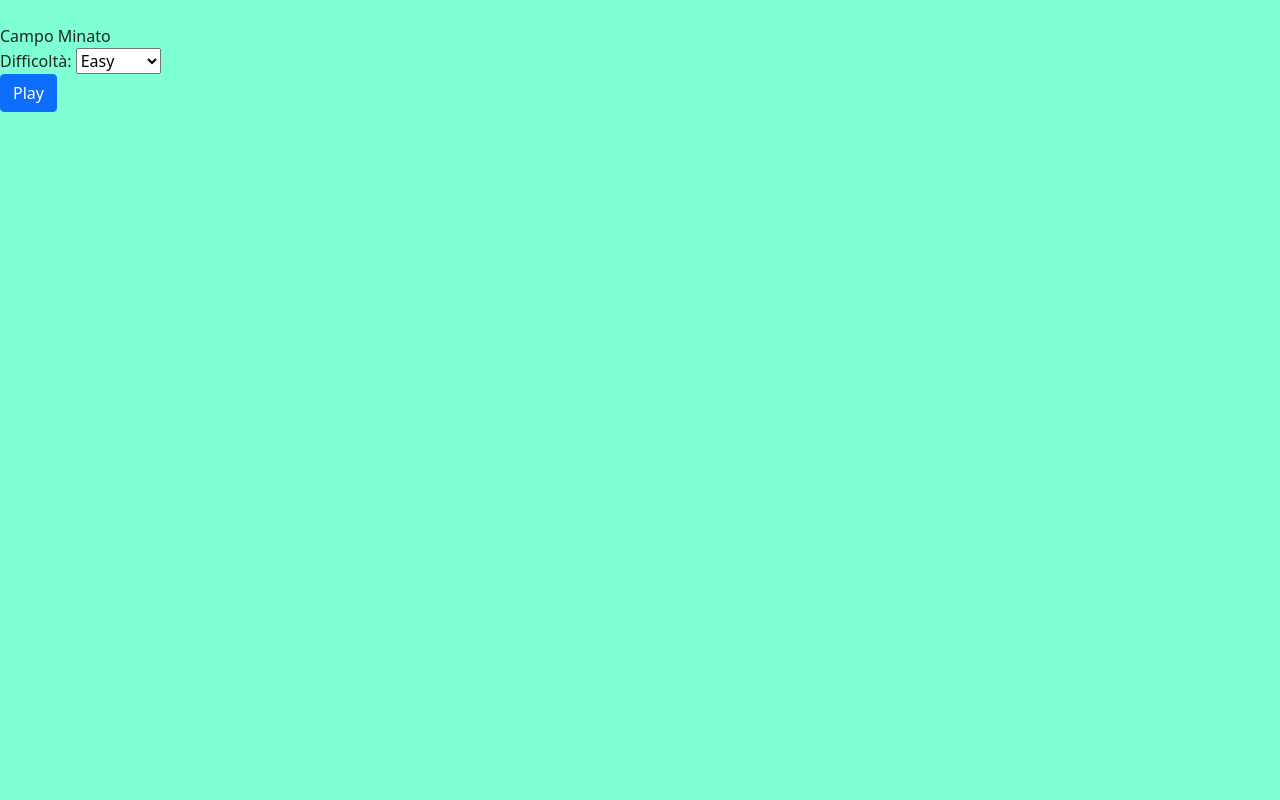
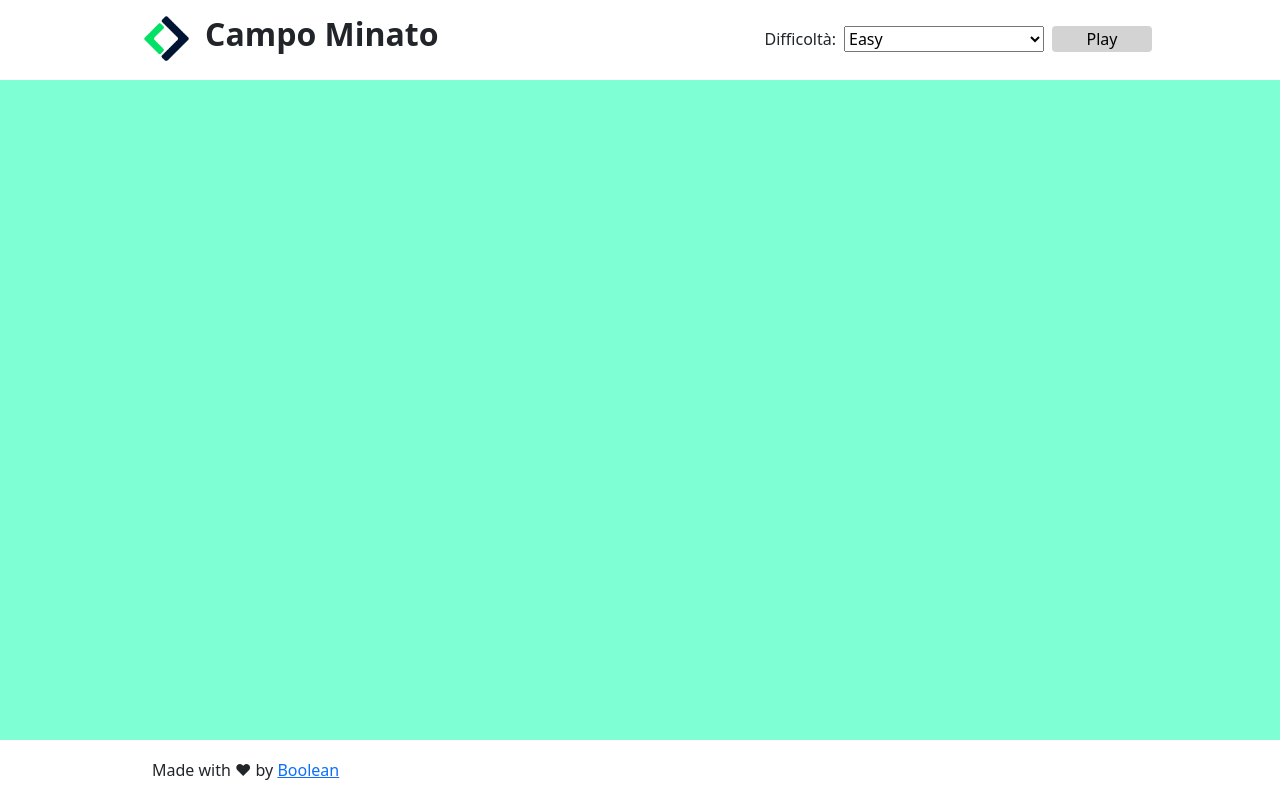
Before and after one commit to N1kola0s/js-campominato-grid, a plain HTML site: page index.html in a window 1280 px wide. Drawn offline with nearby package versions, Linux system fonts and the light colour scheme.

Commit message:
add style in css

```diff
--- a/assets/css/style.css
+++ b/assets/css/style.css
@@ -3,8 +3,44 @@ body {
     background-color: aquamarine;
 }
 
+header {
+    background-color: white;
+    height: 80px;
+}
+
+.header_container, .footer_container {
+    display:flex;
+    justify-content: space-between;
+    width: 80%;
+    margin:auto;
+}
+
+.logo_image {
+    height:45px;
+}
+
+.logo_text {
+    font-size: 32px;
+    font-weight: bold;
+}
+
+.selection{
+    width: 200px;
+}
+
+img{
+    max-height: 100%;
+}
+
+
+main{
+    height: calc(100vh - 140px);
+}
+
+
+
 .container {
-    width: 800px;
+    max-width: 500px;
     margin:auto;
 }
 
@@ -23,3 +59,23 @@ body {
     background-color:cornflowerblue ;
     color:white;
 }
+
+.btn{
+    background-color: lightgray;
+    color:black;
+    height: 20px;
+    padding: 12px 10px;
+    width:100px;
+}
+
+footer {
+    background-color: white;
+    height: 60px;
+
+}
+
+/* footer .container_footer{
+    width: 80%;
+    margin:auto;
+
+} */
--- a/index.html
+++ b/index.html
@@ -18,20 +18,32 @@
 
     <header id="site_header">
 
-        <div class="logo">
+        <div class="header_container">
 
-            <img src="" alt="" class="logo_image">
+            <div class="logo_container  d-flex justify-content-center align-items-center"">
 
-            <div class="logo_text">
+                <div class="logo_image m-3">
+
+                    <img src="./assets/img/logo.png" alt="" class="logo">
+                    <!-- /.logo -->
+
+                </div>
+                <!-- ./logo_image -->
+
+
+
+                <h1 class="logo_text">
                     Campo Minato
 
-            </div>
+                </h1>
+                <!-- ./logo_text -->
 
 
             </div>
+            <!-- /.logo_container -->
 
 
-        <form class= "level">
+            <form class= "level d-flex justify-content-center align-items-center">
 
                 <label for="" class="difficult">
 
@@ -40,18 +52,22 @@
                 </label>
                 <!-- ./difficult -->
 
-            <select name="" class="selection">
+                <select name="" class="selection mx-2">
+
                     <option class="easy">
                         Easy
                     </option>
+                    <!-- /.easy -->
 
                     <option class="medium">
                         Medium
                     </option>
+                    <!-- ./medium -->
 
                     <option class="hard">
                         Hard
                     </option>
+                    <!-- ./hard -->
 
 
                 </select>
@@ -59,7 +75,7 @@
 
                 <div class="actions">
 
-                <button id="play" type="button" class="btn btn-primary">Play</button>
+                    <button id="play" type="button" class="btn d-flex justify-content-center align-items-center"> Play</button>
                     <!-- /#play -->
 
                 </div>
@@ -69,12 +85,19 @@
             </form>
             <!-- ./level -->
 
+
+
+
+        </div>
+
+
+
     </header>
     <!-- /#site_header -->
 
     <main id="site_main">
 
-        <div class="container my-4">
+        <div class="container d-flex justify-content-center align-items-center h-100 ">
 
             <div class="cells d-flex flex-wrap">
 
@@ -90,6 +113,14 @@
 
     <footer id="site_footer">
 
+        <div class="footer_container d-flex align-items-center h-100 px-4">
+
+            <div class="made">
+                Made with &hearts; by <a href="#">Boolean</a>
+            </div>
+
+        </div>
+
 
     </footer>
     <!-- /#site_footer -->
```
Lines whose indentation alone changed are shown as unchanged.
